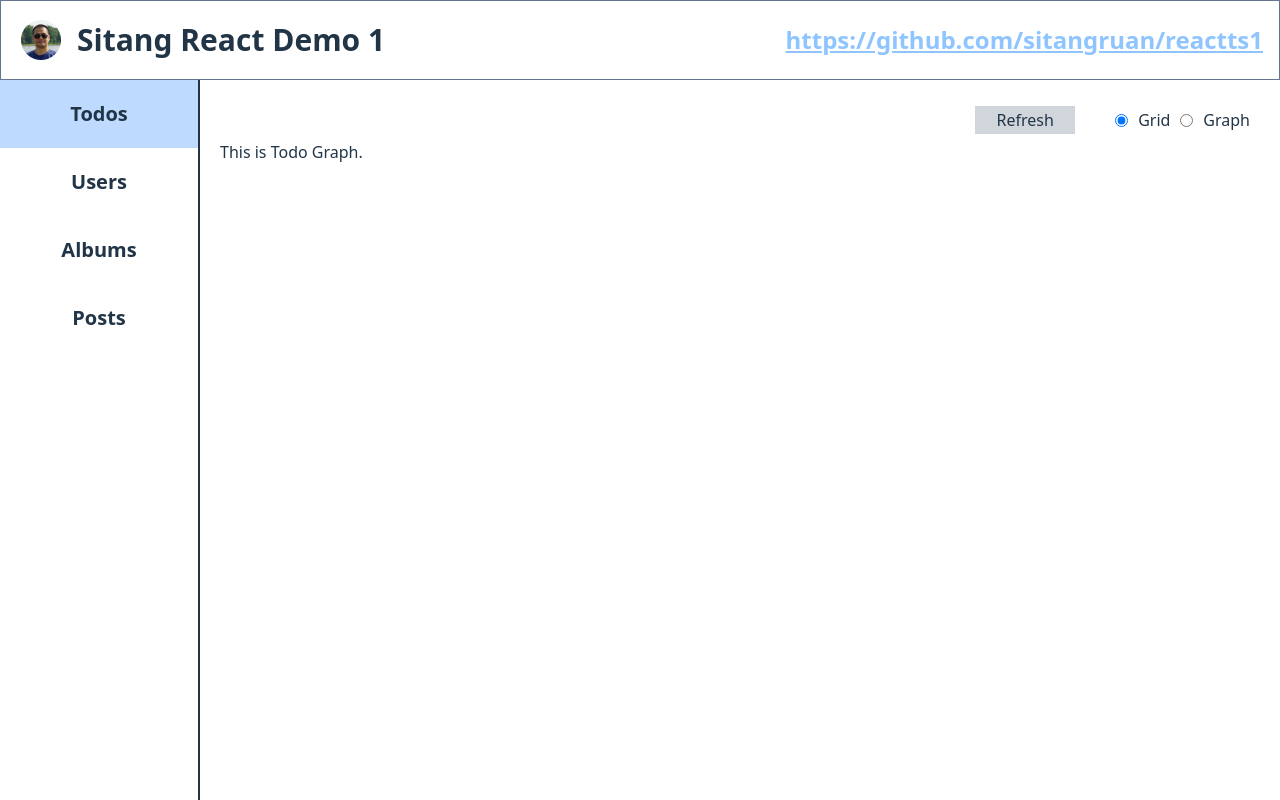
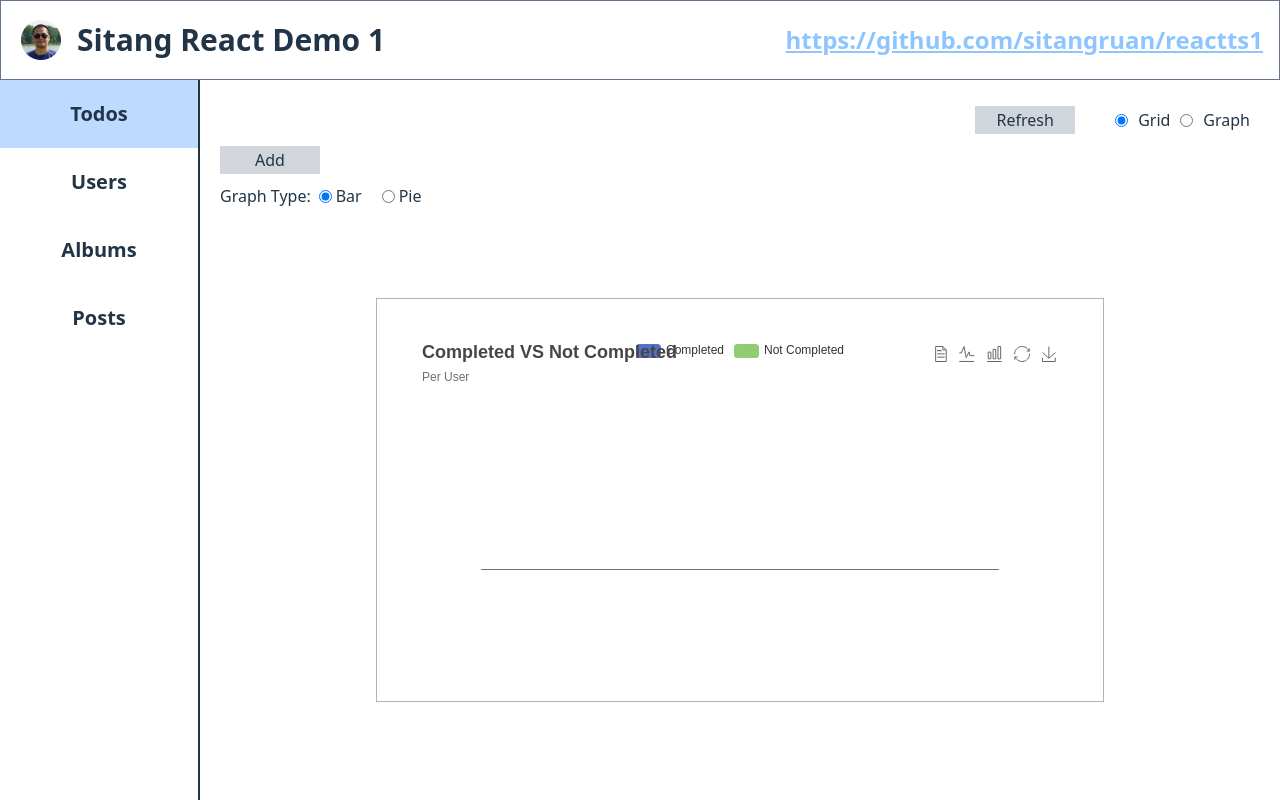
Before and after one commit to sitangruan/reactts1, a React (Vite) app: page /todos/graph in a window 1280 px wide. Built offline with nearby package versions, Linux system fonts and the light colour scheme; no server answers.

Commit message:
Implement todo graph with bar and pie types.

```diff
--- a/package.json
+++ b/package.json
@@ -17,6 +17,8 @@
     "@testing-library/react": "^16.3.0",
     "@types/jest": "^29.5.14",
     "autoprefixer": "^10.4.21",
+    "echarts": "^5.6.0",
+    "echarts-for-react": "^3.0.2",
     "jsdom": "^26.1.0",
     "postcss": "^8.5.3",
     "react": "^19.0.0",
--- a/src/App.tsx
+++ b/src/App.tsx
@@ -7,7 +7,7 @@ function App() {
     <div className={classes.app}>
       <header className={classes.appHeader}>
         <div className={classes.titlePart}>
-          <a href={linkedInUrl} target='_blank'><img src={'/sitangCircle.png'} alt='Sitang Ruan'/></a>
+          <a href={linkedInUrl} target='_blank'><img src={'/sitangCircle.png'} title='Sitang Ruan'/></a>
           <div className={classes.title}>Sitang React Demo 1</div>
         </div>
         <a href={sourceCodesUrl} target='_blank'>{sourceCodesUrl}</a>
--- a/src/common/constants.ts
+++ b/src/common/constants.ts
@@ -18,6 +18,11 @@ export const sourceCodesUrl = 'https://github.com/sitangruan/reactts1';
 export enum ViewMode {
   Grid = 0,
   Graph,
+}
+
+export enum GraphType {
+  Bar = 0,
+  Pie,
 }
 
 export enum TodoCompletedType {
--- /dev/null
+++ b/src/common/graphDataRenderer.ts
@@ -0,0 +1,148 @@
+/**
+ * This is tool to render graph options.
+ */
+
+import TodoElement from "../modals/TodoElement";
+
+// eslint-disable-next-line @typescript-eslint/no-explicit-any
+export const getTodoPieChartOptions = (todoList: Array<TodoElement>): any => {
+  let completedCount = 0;
+  let incompletedCount = 0;
+
+  todoList.forEach(t => {
+    if (t.Completed) {
+      completedCount++;
+    } else {
+      incompletedCount++;
+    }
+  });
+
+  const option = {
+    title: {
+      text: 'Completed VS Not Completed',
+      left: 'center',
+    },
+    tooltip: {
+      trigger: 'item',
+    },
+    legend: {
+      orient: 'vertical',
+      left: 'left',
+    },
+    newOption: true,
+    series: [
+      {
+        type: 'pie',
+        radius: '75%',
+        data: [
+          { value: completedCount, name: 'Completed' },
+          { value: incompletedCount, name: 'Not Completed' },
+        ],
+        emphasis: {
+          itemStyle: {
+            shadowBlur: 10,
+            shadowOffsetX: 0,
+            shadowColor: 'rgba(0, 0, 0, 0.5)'
+          }
+        }
+      },
+    ],
+    width: 'auto',
+    height: 'auto'
+  };
+
+  return option;
+}
+
+// eslint-disable-next-line @typescript-eslint/no-explicit-any
+export const getTodoBarChartOptions = (todoList: Array<TodoElement>): any => {
+  const userIdArray = new Array<number>();
+
+  todoList.forEach(t => {
+    if (userIdArray.indexOf(t.UserId) < 0) {
+      userIdArray.push(t.UserId);
+    }
+  });
+
+  const userIdCompletedTodoCountArray = Array(userIdArray.length).fill(0);
+  const userIdIncompletedTodoCountArray = Array(userIdArray.length).fill(0);
+
+  todoList.forEach(t => {
+    const index = userIdArray.indexOf(t.UserId);
+
+    if (index > -1) {
+      if (t.Completed) {
+        userIdCompletedTodoCountArray[index]++;
+      } else {
+        userIdIncompletedTodoCountArray[index]++;
+      }
+    }
+  });
+
+  const option = {
+    title: {
+      text: 'Completed VS Not Completed',
+      subtext: 'Per User'
+    },
+    tooltip: {
+      trigger: 'axis'
+    },
+    legend: {
+      data: ['Completed', 'Not Completed']
+    },
+    toolbox: {
+      show: true,
+      feature: {
+        dataView: { show: true, readOnly: false },
+        magicType: { show: true, type: ['line', 'bar'] },
+        restore: { show: true },
+        saveAsImage: { show: true }
+      }
+    },
+    calculable: true,
+    xAxis: [
+      {
+        type: 'category',
+        data: userIdArray
+      }
+    ],
+    yAxis: [
+      {
+        type: 'value'
+      }
+    ],
+    newOption: true,
+    series: [
+      {
+        name: 'Completed',
+        type: 'bar',
+        data: userIdCompletedTodoCountArray,
+        markPoint: {
+          data: [
+            { type: 'max', name: 'Max' },
+            { type: 'min', name: 'Min' },
+          ],
+        },
+        markLine: {
+          data: [{type: 'average', name: 'Avg' }],
+        }
+      },
+      {
+        name: 'Not Completed',
+        type: 'bar',
+        data: userIdIncompletedTodoCountArray,
+        markPoint: {
+          data: [
+            { type: 'max', name: 'Max' },
+            { type: 'min', name: 'Min' },
+          ],
+        },
+        markLine: {
+          data: [{type: 'average', name: 'Avg' }],
+        }
+      }
+    ]
+  };
+
+  return option;
+}
--- a/src/components/todos/todoGraph.module.css
+++ b/src/components/todos/todoGraph.module.css
@@ -1,5 +1,37 @@
 @import 'tailwindcss';
 
 .todoGraphContainer {
+  @apply h-full;
 
+  .todoGraphButtonRow {
+    @apply flex items-center h-10;
+  }
+
+  .graphRadioGroupRow {
+    @apply flex items-center mt-1 max-md:justify-center;
+
+    button {
+      @apply max-md:w-[90%]
+    }
+
+    .typeLabel {
+      @apply mr-2;
+    }
+
+    label {
+      @apply mr-5 cursor-pointer;
+    }
+
+    input[type='radio'] {
+      @apply mr-1 cursor-pointer;
+    }
+  }
+
+  .todoGraphContent {
+    @apply mt-1 h-[90%] flex justify-center items-center max-md:flex-col;
+
+    .graphPanel {
+      @apply w-[70%] h-[70%] p-10 border border-[#0000004d];
+    }
+  }
 }
--- a/src/components/todos/todoGraph.tsx
+++ b/src/components/todos/todoGraph.tsx
@@ -3,11 +3,51 @@
  */
 
 import classes from './todoGraph.module.css';
+import AddTodoModal from './addTodoModal';
+import { useMemo, useState } from 'react';
+import { useAppSelector } from '../../reducers/hooks';
+import { getTodoBarChartOptions, getTodoPieChartOptions } from '../../common/graphDataRenderer';
+import ReactEcharts from 'echarts-for-react';
+import { GraphType } from '../../common/constants';
 
 const TodoGraph: React.FC = () => {
+  const [mode, setMode] = useState<GraphType>(GraphType.Bar);
+  const [isModalVisible, setIsModalVisible] = useState<boolean>(false);
+  const myTodos = useAppSelector(state => state.todoReducer);
+
+  const onChangeGraphPattern = (val: GraphType) => setMode(val);
+
+  const modalPart = isModalVisible ? <AddTodoModal onCloseModal={() => setIsModalVisible(false)}></AddTodoModal> : <></>;
+
+  const barOption = useMemo(() => getTodoBarChartOptions(myTodos), [myTodos]);
+  const pieOption = useMemo(() => getTodoPieChartOptions(myTodos), [myTodos]);
+
+  const barHiddenClass = mode === GraphType.Bar ? ' ' : ' hidden';
+  const pieHiddenClass = mode === GraphType.Pie ? ' ' : ' hidden';
+  const barGraph = <div className={barHiddenClass}><ReactEcharts option={barOption} /></div>;
+  const pieGraph = <div className={pieHiddenClass}><ReactEcharts option={pieOption} /></div>;
+
   return (
-    <div className={classes.todoGridContainer}>
-      This is Todo Graph.
+    <div className={classes.todoGraphContainer}>
+      <div className={classes.todoGraphButtonRow}>
+        <button onClick={() => setIsModalVisible(true)}>Add</button>
+      </div>
+      <div className={classes.graphRadioGroupRow}>
+        <div className={classes.typeLabel}>Graph Type:</div>
+        <input type='radio' id='barRadio' value={GraphType.Bar} checked={mode === GraphType.Bar}
+          name='graphPattern' onChange={() => onChangeGraphPattern(GraphType.Bar)} />
+        <label htmlFor='barRadio'>Bar</label>
+        <input type='radio' id='pieRadio' value={GraphType.Pie} checked={mode === GraphType.Pie}
+          name='graphPattern' onChange={() => onChangeGraphPattern(GraphType.Pie)} />
+        <label htmlFor='pieRadio'>Pie</label>
+      </div>
+      <div className={classes.todoGraphContent}>
+        <div className={classes.graphPanel}>
+          {barGraph}
+          {pieGraph}
+        </div>
+      </div>
+      {modalPart}
     </div>
   );
 }
--- a/src/components/todos/todoGrid.tsx
+++ b/src/components/todos/todoGrid.tsx
@@ -13,8 +13,6 @@ const TodoGrid: React.FC = () => {
   const [isModalVisible, setIsModalVisible] = useState<boolean>(false);
   const [sortFieldName, setSortFieldName] = useState<string>('');
   const [isAscSorting, setIsAscSorting] = useState<boolean>(false);
-
-  console.log('isModalVisible', isModalVisible);
 
   const setSortingColumn = (fieldName: string): void => {
     if (sortFieldName === fieldName) {
```
Also changed, not shown: 1 other file (tests, documents, lock files or other folders).
